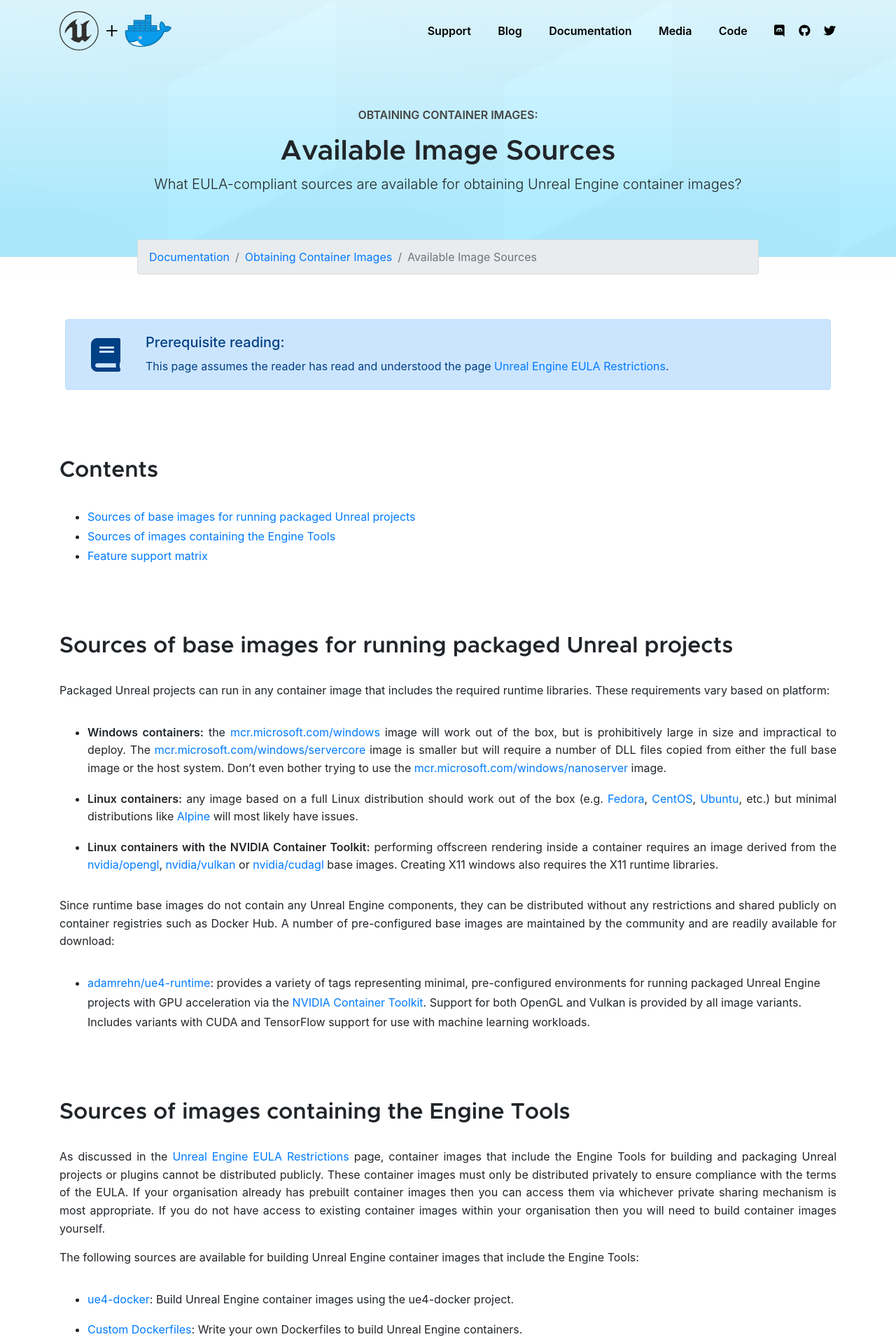
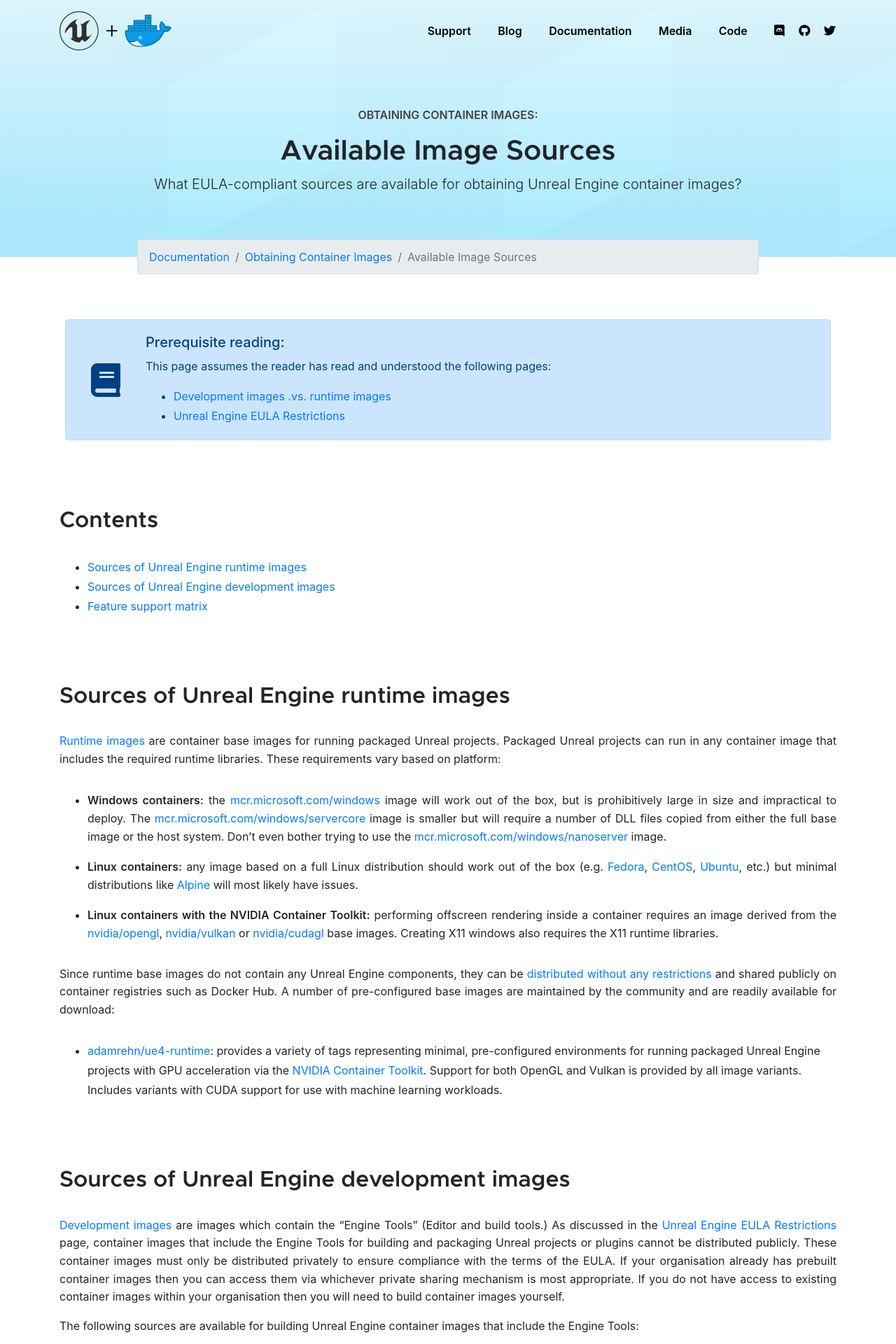
Before and after one commit to UnrealContainers/unrealcontainers.github.io, a Jekyll site: the page built from collections/_docs/obtaining-images/image-sources.md, in a window 1280 px wide. Shown: the top 1920 px of the page at 70% size. Built offline with Jekyll 4.4.1, drawn with Linux system fonts in a browser that asks for light colours.

Commit message:
Distinguish between development images and runtime images

```diff
--- /dev/null
+++ b/_includes/alerts/prerequisites.html
@@ -0,0 +1,12 @@
+{% capture _alert_content %}
+This page assumes the reader has read and understood the following pages:
+
+{{ include.pages }}
+{% endcapture %}
+
+{% include alerts/base.html
+	class="alert-primary"
+	icon="fas fa-book"
+	title="Prerequisite reading:"
+	content=_alert_content
+%}
--- a/assets/css/content.css
+++ b/assets/css/content.css
@@ -259,6 +259,10 @@
 
 .alert p + ul {
 	margin-top: 0;
+}
+
+.alert .title + ul li:first-child p {
+	margin-top: 1rem;
 }
 
 ul.page-list .page-title
--- a/collections/_docs/obtaining-images/image-sources.md
+++ b/collections/_docs/obtaining-images/image-sources.md
@@ -5,7 +5,11 @@
 order: 2
 ---
 
-{% include alerts/prerequisite.html page="Unreal Engine EULA Restrictions" link="./eula-restrictions" %}
+{% capture _prerequisites %}
+- [Development images .vs. runtime images](../concepts/image-types)
+- [Unreal Engine EULA Restrictions](./eula-restrictions)
+{% endcapture %}
+{% include alerts/prerequisites.html pages=_prerequisites %}
 
 
 ## Contents
@@ -15,9 +19,9 @@
 {:toc}
 
 
-## Sources of base images for running packaged Unreal projects
+## Sources of Unreal Engine runtime images
 
-Packaged Unreal projects can run in any container image that includes the required runtime libraries. These requirements vary based on platform:
+[Runtime images](../concepts/image-types#runtime-images) are container base images for running packaged Unreal projects. Packaged Unreal projects can run in any container image that includes the required runtime libraries. These requirements vary based on platform:
 
 - **Windows containers:** the [mcr.microsoft.com/windows](https://hub.docker.com/_/microsoft-windows) image will work out of the box, but is prohibitively large in size and impractical to deploy. The [mcr.microsoft.com/windows/servercore](https://hub.docker.com/_/microsoft-windows-servercore) image is smaller but will require a number of DLL files copied from either the full base image or the host system. Don't even bother trying to use the [mcr.microsoft.com/windows/nanoserver](https://hub.docker.com/_/microsoft-windows-nanoserver) image.
 
@@ -25,14 +29,14 @@
 
 - **Linux containers with the NVIDIA Container Toolkit:** performing offscreen rendering inside a container requires an image derived from the [nvidia/opengl](https://hub.docker.com/r/nvidia/opengl/), [nvidia/vulkan](https://hub.docker.com/r/nvidia/vulkan/) or [nvidia/cudagl](https://hub.docker.com/r/nvidia/cudagl/) base images. Creating X11 windows also requires the X11 runtime libraries.
 
-Since runtime base images do not contain any Unreal Engine components, they can be distributed without any restrictions and shared publicly on container registries such as Docker Hub. A number of pre-configured base images are maintained by the community and are readily available for download:
+Since runtime base images do not contain any Unreal Engine components, they can be [distributed without any restrictions](./eula-restrictions) and shared publicly on container registries such as Docker Hub. A number of pre-configured base images are maintained by the community and are readily available for download:
 
-- [adamrehn/ue4-runtime](https://hub.docker.com/r/adamrehn/ue4-runtime): provides a variety of tags representing minimal, pre-configured environments for running packaged Unreal Engine projects with GPU acceleration via the [NVIDIA Container Toolkit](../concepts/nvidia-docker). Support for both OpenGL and Vulkan is provided by all image variants. Includes variants with CUDA and TensorFlow support for use with machine learning workloads.
+- [adamrehn/ue4-runtime](https://hub.docker.com/r/adamrehn/ue4-runtime): provides a variety of tags representing minimal, pre-configured environments for running packaged Unreal Engine projects with GPU acceleration via the [NVIDIA Container Toolkit](../concepts/nvidia-docker). Support for both OpenGL and Vulkan is provided by all image variants. Includes variants with CUDA support for use with machine learning workloads.
 
 
-## Sources of images containing the Engine Tools
+## Sources of Unreal Engine development images
 
-As discussed in the [Unreal Engine EULA Restrictions](./eula-restrictions) page, container images that include the Engine Tools for building and packaging Unreal projects or plugins cannot be distributed publicly. These container images must only be distributed privately to ensure compliance with the terms of the EULA. If your organisation already has prebuilt container images then you can access them via whichever private sharing mechanism is most appropriate. If you do not have access to existing container images within your organisation then you will need to build container images yourself.
+[Development images](../concepts/image-types#development-images) are images which contain the "Engine Tools" (Editor and build tools.) As discussed in the [Unreal Engine EULA Restrictions](./eula-restrictions) page, container images that include the Engine Tools for building and packaging Unreal projects or plugins cannot be distributed publicly. These container images must only be distributed privately to ensure compliance with the terms of the EULA. If your organisation already has prebuilt container images then you can access them via whichever private sharing mechanism is most appropriate. If you do not have access to existing container images within your organisation then you will need to build container images yourself.
 
 The following sources are available for building Unreal Engine container images that include the Engine Tools:
 
```
Also changed, not shown: collections/_docs/concepts/image-types.md (added, +106 -0 lines), collections/_docs/concepts/nvidia-docker.md (+1 -1 lines), collections/_docs/concepts/windows-containers.md (+1 -1 lines).
